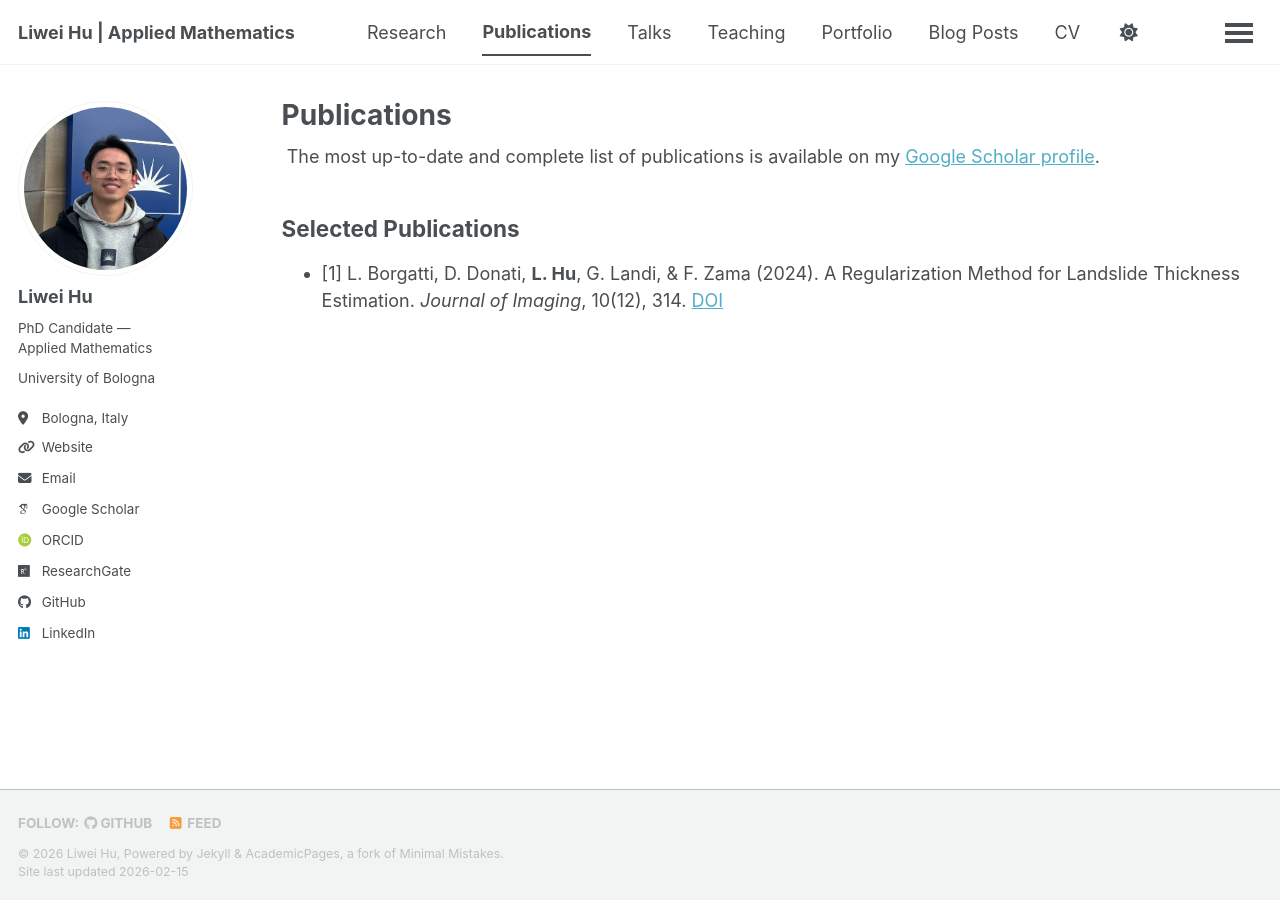
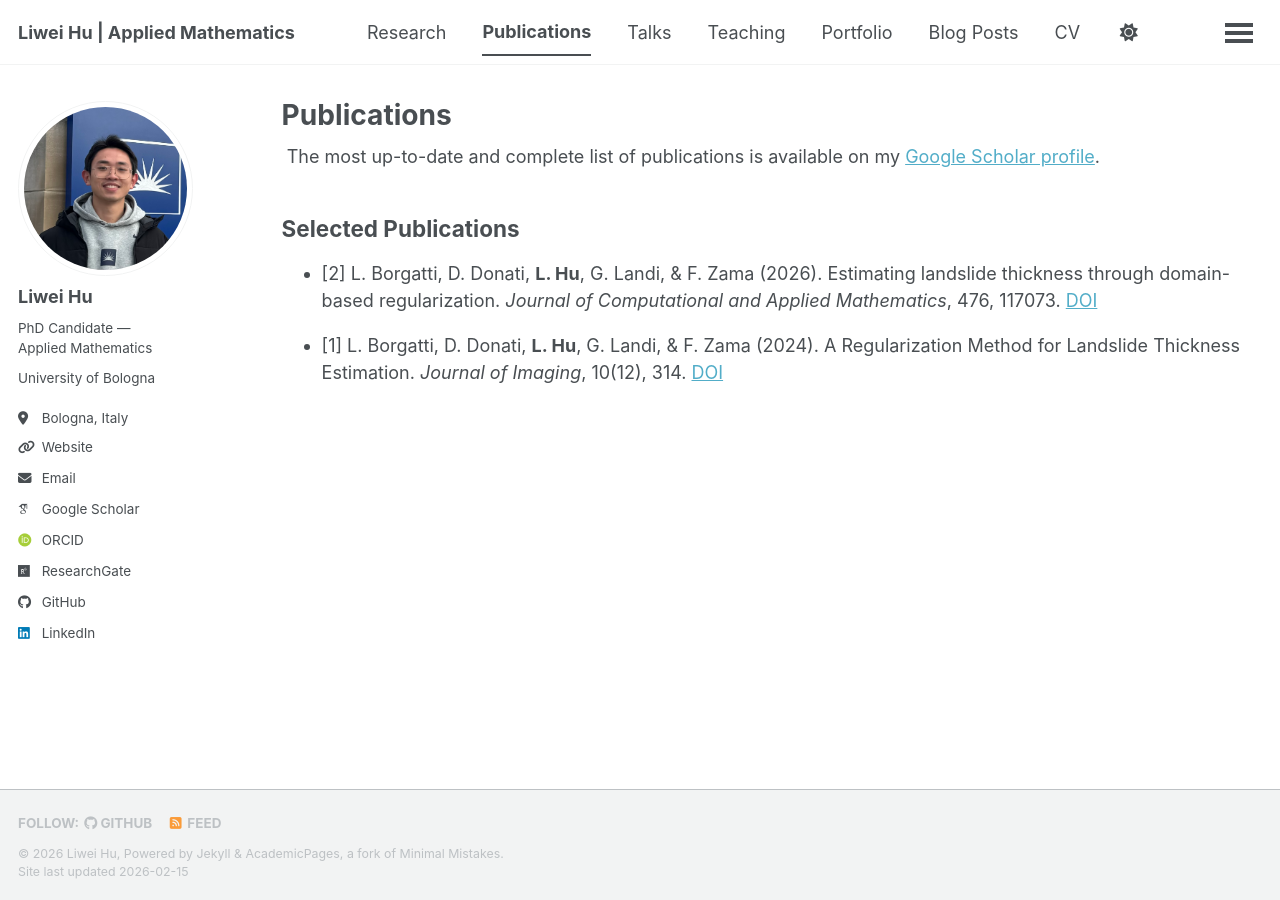
Before and after one commit to liweihu2/liweihu2.github.io, a Jekyll site: the page built from _pages/publications.html, in a window 1280 px wide. Built offline with Jekyll 4.4.1, drawn with Linux system fonts in a browser that asks for light colours; some web fonts are replaced; a script bundle is joined from its source files by our own code; library files that are not in the unit come from our copies.

Commit message:
select_pub

```diff
--- a/_pages/publications.html
+++ b/_pages/publications.html
@@ -39,6 +39,15 @@ author_profile: true
 
 <ul>
   <li>
+    [2] L. Borgatti, D. Donati, <strong>L. Hu</strong>, G. Landi, & F. Zama (2026).
+    Estimating landslide thickness through domain-based regularization.
+    <em>Journal of Computational and Applied Mathematics</em>, 476, 117073.
+    <a href="https://www.sciencedirect.com/science/article/pii/S0377042725005874">DOI</a>
+  </li>
+</ul>
+
+<ul>
+  <li>
     [1] L. Borgatti, D. Donati, <strong>L. Hu</strong>, G. Landi, & F. Zama (2024).
     A Regularization Method for Landslide Thickness Estimation.
     <em>Journal of Imaging</em>, 10(12), 314.
```
